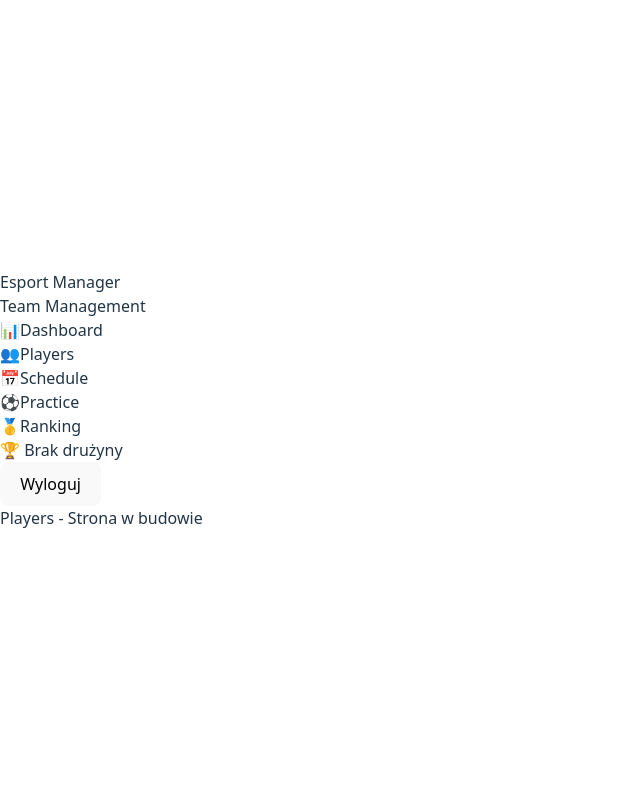
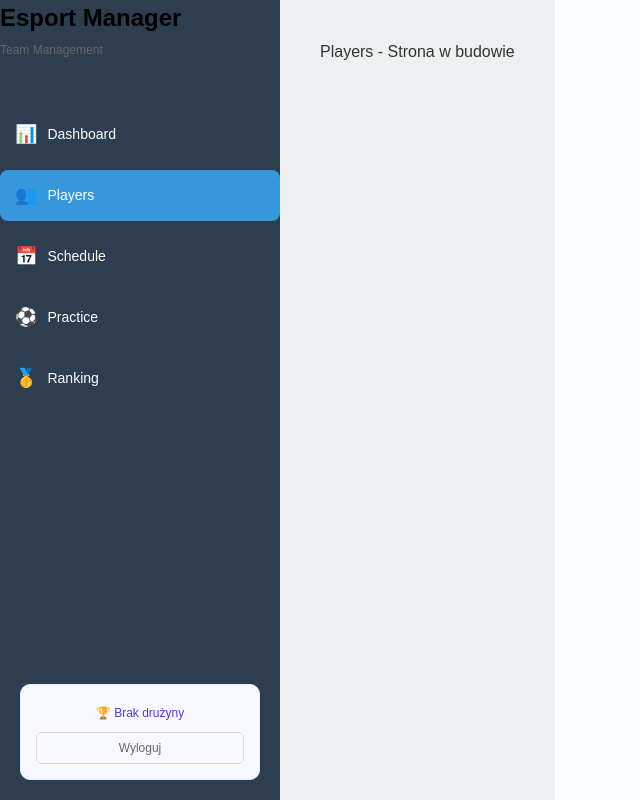
Before and after one commit to lilcodeine/esport-manager, a React (Vite) app: page / in a window 1280 px wide. Shown: the whole page, without its empty margins (0-640 px from the left). Built offline with nearby package versions, Linux system fonts and the light colour scheme.

Commit message:
Fix layout - sidebar as left column, content as right column

```diff
--- a/src/App.css
+++ b/src/App.css
@@ -2,7 +2,6 @@
   margin: 0;
   padding: 0;
   box-sizing: border-box;
-  font-family: 'Poppins', sans-serif;
 }
 
 body {
@@ -13,6 +12,7 @@ body {
 .app {
   display: flex;
   min-height: 100vh;
+  font-family: Arial, sans-serif;
 }
 
 /* Sidebar */
@@ -20,8 +20,6 @@ body {
   width: 280px;
   background: #2c3e50;
   color: white;
-  display: flex;
-  flex-direction: column;
   position: fixed;
   height: 100vh;
   left: 0;
--- a/src/App.jsx
+++ b/src/App.jsx
@@ -1,6 +1,7 @@
 import React, { useState } from 'react';
 import Sidebar from './components/Sidebar';
 import TeamRanking from './components/TeamRanking';
+import './App.css';
 
 function App() {
   const [activeMenu, setActiveMenu] = useState('players');
--- a/src/components/Sidebar.css
+++ b/src/components/Sidebar.css
@@ -11,8 +11,9 @@
 }
 
 .sidebar-header {
-  padding: 20px;
+  padding: 25px 20px;
   border-bottom: 1px solid #34495e;
+  background: #1a252f;
 }
 
 .logo {
@@ -29,59 +30,75 @@
 
 .sidebar-nav {
   flex: 1;
-  padding: 20px 0;
+  padding: 15px 0;
 }
 
 .nav-item {
   display: flex;
   align-items: center;
-  padding: 12px 20px;
+  padding: 15px 20px;
   cursor: pointer;
   transition: background 0.3s;
+  border-left: 4px solid transparent;
 }
 
 .nav-item:hover {
   background: #34495e;
+  border-left-color: #3498db;
 }
 
 .nav-item.active {
   background: #3498db;
+  border-left-color: #2980b9;
 }
 
 .nav-icon {
-  margin-right: 10px;
+  margin-right: 12px;
   font-size: 1.2rem;
+  width: 20px;
+  text-align: center;
 }
 
 .nav-text {
   font-size: 1rem;
+  font-weight: 500;
 }
 
 .user-section {
   padding: 20px;
   border-top: 1px solid #34495e;
-  background: #34495e;
+  background: #1a252f;
+  margin-top: auto;
+}
+
+.user-info {
+  margin-bottom: 15px;
 }
 
 .user-name {
   font-weight: bold;
   margin-bottom: 5px;
+  font-size: 1rem;
 }
 
 .user-team {
   color: #bdc3c7;
   font-size: 0.9rem;
+  display: flex;
+  align-items: center;
+  gap: 5px;
 }
 
 .logout-btn {
   width: 100%;
-  padding: 10px;
+  padding: 12px;
   background: #e74c3c;
   color: white;
   border: none;
-  border-radius: 5px;
+  border-radius: 6px;
   cursor: pointer;
-  margin-top: 10px;
+  font-weight: 500;
+  transition: background 0.3s;
 }
 
 .logout-btn:hover {
--- a/src/components/TeamRanking.css
+++ b/src/components/TeamRanking.css
@@ -6,46 +6,48 @@
 
 .ranking-header {
   background: white;
-  padding: 30px;
+  padding: 25px 30px;
   border-radius: 10px;
-  box-shadow: 0 2px 10px rgba(0,0,0,0.1);
-  margin-bottom: 20px;
+  box-shadow: 0 2px 15px rgba(0,0,0,0.1);
+  margin-bottom: 25px;
 }
 
 .ranking-header h1 {
   color: #2c3e50;
-  margin: 0 0 10px 0;
+  margin: 0 0 8px 0;
   font-size: 2rem;
+  font-weight: 700;
 }
 
 .update-info {
   color: #7f8c8d;
-  font-size: 0.9rem;
+  font-size: 0.95rem;
 }
 
 .ranking-table-container {
   background: white;
   border-radius: 10px;
-  box-shadow: 0 2px 10px rgba(0,0,0,0.1);
+  box-shadow: 0 2px 15px rgba(0,0,0,0.1);
   overflow: hidden;
 }
 
 .ranking-table {
   width: 100%;
   border-collapse: collapse;
+  font-size: 0.95rem;
 }
 
 .ranking-table th {
   background: #34495e;
   color: white;
-  padding: 15px 12px;
+  padding: 16px 12px;
   text-align: left;
   font-weight: 600;
   font-size: 0.9rem;
 }
 
 .ranking-table td {
-  padding: 12px;
+  padding: 14px 12px;
   border-bottom: 1px solid #ecf0f1;
   color: #2c3e50;
 }
@@ -56,49 +58,60 @@
 
 .ranking-table tr:hover {
   background: #e3f2fd;
+  transition: background 0.2s;
 }
 
-.position-col { width: 80px; }
-.team-col { width: 250px; }
+.position-col { width: 90px; text-align: center; }
+.team-col { width: 220px; }
 .points-col { width: 100px; }
-.region-col { width: 150px; }
+.region-col { width: 140px; }
 .budget-col { width: 150px; }
-.players-col { width: 100px; }
-
-.position-cell {
-  text-align: center;
-}
+.players-col { width: 100px; text-align: center; }
 
 .position-badge {
   background: #3498db;
   color: white;
-  padding: 5px 10px;
-  border-radius: 15px;
+  padding: 6px 12px;
+  border-radius: 20px;
   font-weight: bold;
-  font-size: 0.8rem;
+  font-size: 0.85rem;
+  display: inline-block;
+  min-width: 40px;
 }
 
 .team-name {
   font-weight: 600;
   color: #2c3e50;
+  font-size: 1rem;
 }
 
 .team-details {
   font-size: 0.8rem;
   color: #7f8c8d;
-  margin-top: 2px;
+  margin-top: 3px;
 }
 
 .region-badge {
   background: #ecf0f1;
   color: #2c3e50;
-  padding: 4px 8px;
+  padding: 4px 10px;
   border-radius: 12px;
   font-size: 0.8rem;
+  font-weight: 500;
+}
+
+.points-cell {
+  font-weight: bold;
+  color: #e74c3c;
+  font-size: 1rem;
+}
+
+.budget-cell {
+  color: #27ae60;
+  font-weight: 500;
 }
 
 .players-count {
-  text-align: center;
   color: #3498db;
-  font-weight: 500;
+  font-weight: 600;
 }
```
